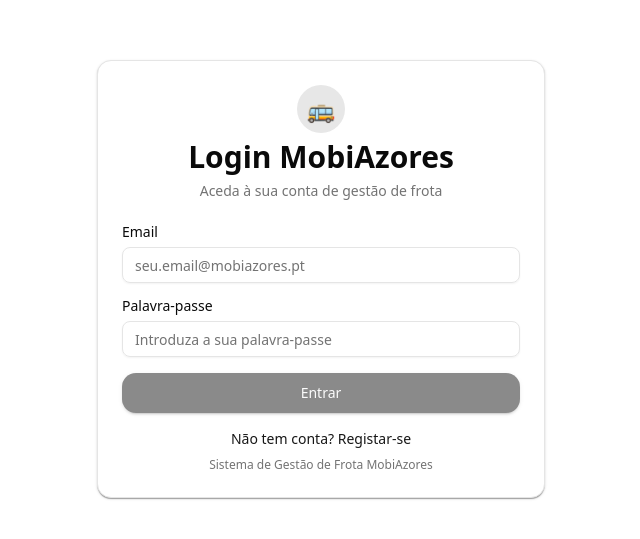
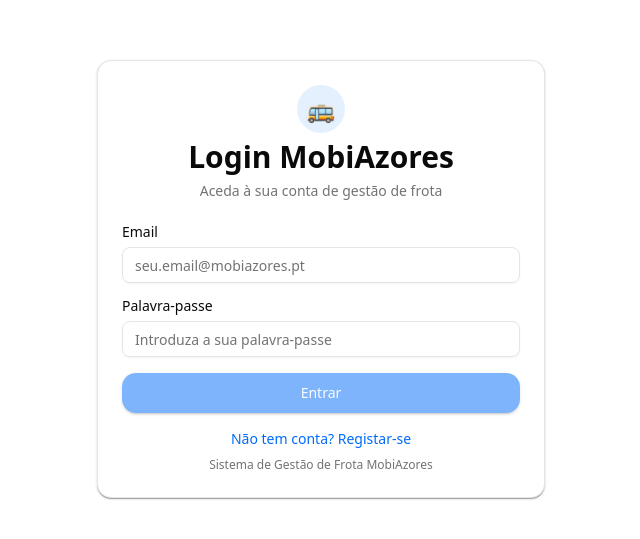
Before and after one commit to Jasuja82/Mobiplus, a Next.js app: page /login in a window 1280 px wide. Shown: the part 121-660 px from the top of the page, without its empty margins (319-959 px from the left). Built offline with nearby package versions, Linux system fonts and the light colour scheme; no server answers.

Commit message:
feat: update UI with brand colors
Apply royal blue and bright red throughout the app for cohesive branding.

#VERCEL_SKIP

Co-authored-by: undefined <undefined+undefined@users.noreply.github.com>

```diff
--- a/app/globals.css
+++ b/app/globals.css
@@ -10,28 +10,32 @@
   --card-foreground: oklch(0.145 0 0);
   --popover: oklch(1 0 0);
   --popover-foreground: oklch(0.145 0 0);
-  --primary: oklch(0.205 0 0);
+  /* Updated primary color to royal blue from brand image */
+  --primary: oklch(0.55 0.25 250);
   --primary-foreground: oklch(0.985 0 0);
   --secondary: oklch(0.97 0 0);
   --secondary-foreground: oklch(0.205 0 0);
   --muted: oklch(0.97 0 0);
   --muted-foreground: oklch(0.556 0 0);
-  --accent: oklch(0.97 0 0);
-  --accent-foreground: oklch(0.205 0 0);
+  /* Updated accent color to bright red from brand image */
+  --accent: oklch(0.62 0.28 25);
+  --accent-foreground: oklch(0.985 0 0);
   --destructive: oklch(0.577 0.245 27.325);
   --destructive-foreground: oklch(0.577 0.245 27.325);
   --border: oklch(0.922 0 0);
   --input: oklch(0.922 0 0);
   --ring: oklch(0.708 0 0);
-  --chart-1: oklch(0.646 0.222 41.116);
-  --chart-2: oklch(0.6 0.118 184.704);
-  --chart-3: oklch(0.398 0.07 227.392);
-  --chart-4: oklch(0.828 0.189 84.429);
-  --chart-5: oklch(0.769 0.188 70.08);
+  /* Updated chart colors to use brand palette */
+  --chart-1: oklch(0.55 0.25 250);
+  --chart-2: oklch(0.62 0.28 25);
+  --chart-3: oklch(0.45 0.2 260);
+  --chart-4: oklch(0.7 0.15 30);
+  --chart-5: oklch(0.35 0.15 240);
   --radius: 0.625rem;
   --sidebar: oklch(0.985 0 0);
   --sidebar-foreground: oklch(0.145 0 0);
-  --sidebar-primary: oklch(0.205 0 0);
+  /* Updated sidebar primary to use brand blue */
+  --sidebar-primary: oklch(0.55 0.25 250);
   --sidebar-primary-foreground: oklch(0.985 0 0);
   --sidebar-accent: oklch(0.97 0 0);
   --sidebar-accent-foreground: oklch(0.205 0 0);
@@ -46,27 +50,31 @@
   --card-foreground: oklch(0.985 0 0);
   --popover: oklch(0.145 0 0);
   --popover-foreground: oklch(0.985 0 0);
-  --primary: oklch(0.985 0 0);
-  --primary-foreground: oklch(0.205 0 0);
+  /* Updated dark mode primary to lighter blue for better contrast */
+  --primary: oklch(0.65 0.25 250);
+  --primary-foreground: oklch(0.145 0 0);
   --secondary: oklch(0.269 0 0);
   --secondary-foreground: oklch(0.985 0 0);
   --muted: oklch(0.269 0 0);
   --muted-foreground: oklch(0.708 0 0);
-  --accent: oklch(0.269 0 0);
-  --accent-foreground: oklch(0.985 0 0);
+  /* Updated dark mode accent to lighter red */
+  --accent: oklch(0.72 0.28 25);
+  --accent-foreground: oklch(0.145 0 0);
   --destructive: oklch(0.396 0.141 25.723);
   --destructive-foreground: oklch(0.637 0.237 25.331);
   --border: oklch(0.269 0 0);
   --input: oklch(0.269 0 0);
   --ring: oklch(0.439 0 0);
-  --chart-1: oklch(0.488 0.243 264.376);
-  --chart-2: oklch(0.696 0.17 162.48);
-  --chart-3: oklch(0.769 0.188 70.08);
-  --chart-4: oklch(0.627 0.265 303.9);
-  --chart-5: oklch(0.645 0.246 16.439);
+  /* Updated dark mode chart colors */
+  --chart-1: oklch(0.65 0.25 250);
+  --chart-2: oklch(0.72 0.28 25);
+  --chart-3: oklch(0.55 0.2 260);
+  --chart-4: oklch(0.8 0.15 30);
+  --chart-5: oklch(0.45 0.15 240);
   --sidebar: oklch(0.205 0 0);
   --sidebar-foreground: oklch(0.985 0 0);
-  --sidebar-primary: oklch(0.488 0.243 264.376);
+  /* Updated dark sidebar primary */
+  --sidebar-primary: oklch(0.65 0.25 250);
   --sidebar-primary-foreground: oklch(0.985 0 0);
   --sidebar-accent: oklch(0.269 0 0);
   --sidebar-accent-foreground: oklch(0.985 0 0);
--- a/components/dashboard/DashboardOverview.tsx
+++ b/components/dashboard/DashboardOverview.tsx
@@ -17,16 +17,16 @@ export function DashboardOverview({ vehicleStats }: DashboardOverviewProps) {
       value: vehicleStats.active,
       description: "Disponíveis para uso",
       icon: Car,
-      bgColor: "bg-green-100",
-      iconColor: "text-green-700",
+      bgColor: "bg-primary/10",
+      iconColor: "text-primary",
     },
     {
       title: "Em Manutenção",
       value: vehicleStats.maintenance,
       description: "Indisponíveis temporariamente",
       icon: Wrench,
-      bgColor: "bg-orange-100",
-      iconColor: "text-orange-700",
+      bgColor: "bg-accent/10",
+      iconColor: "text-accent",
     },
     {
       title: "Inativos",
@@ -41,8 +41,8 @@ export function DashboardOverview({ vehicleStats }: DashboardOverviewProps) {
       value: vehicleStats.total,
       description: "Todos os veículos",
       icon: CheckCircle,
-      bgColor: "bg-blue-100",
-      iconColor: "text-blue-700",
+      bgColor: "bg-primary/5",
+      iconColor: "text-primary/70",
     },
   ]
 
--- a/components/dashboard/RecentActivity.tsx
+++ b/components/dashboard/RecentActivity.tsx
@@ -44,7 +44,7 @@ export function RecentActivity({ refuels }: RecentActivityProps) {
             refuels.map((refuel) => (
               <div key={refuel.id} className="flex items-center justify-between p-3 border rounded-lg">
                 <div className="flex items-center gap-3">
-                  <Fuel className="h-4 w-4 text-blue-600" />
+                  <Fuel className="h-4 w-4 text-primary" />
                   <div>
                     <p className="text-sm font-medium">Abastecimento - {refuel.vehicle?.license_plate}</p>
                     <p className="text-xs text-muted-foreground">
--- a/components/dashboard/UpcomingMaintenance.tsx
+++ b/components/dashboard/UpcomingMaintenance.tsx
@@ -21,7 +21,8 @@ interface UpcomingMaintenanceProps {
 const priorityColors = {
   1: "bg-green-100 text-green-800",
   2: "bg-yellow-100 text-yellow-800",
-  3: "bg-orange-100 text-orange-800",
+  /* Updated high priority to use accent color */
+  3: "bg-accent/10 text-accent",
   4: "bg-red-100 text-red-800",
 }
 
--- a/components/layout/DashboardNav.tsx
+++ b/components/layout/DashboardNav.tsx
@@ -22,8 +22,8 @@ export function DashboardNav() {
     <nav className="w-64 bg-white shadow-sm border-r">
       <div className="p-6">
         <div className="flex items-center gap-2 mb-8">
-          <div className="h-8 w-8 bg-blue-600 rounded-lg flex items-center justify-center">
-            <span className="text-white font-bold text-sm">M</span>
+          <div className="h-8 w-8 bg-primary rounded-lg flex items-center justify-center">
+            <span className="text-primary-foreground font-bold text-sm">M</span>
           </div>
           <span className="font-semibold text-lg">MobiAzores</span>
         </div>
@@ -37,7 +37,8 @@ export function DashboardNav() {
                   href={item.href}
                   className={cn(
                     "flex items-center gap-3 px-3 py-2 rounded-lg text-sm font-medium transition-colors",
-                    isActive ? "bg-blue-50 text-blue-700" : "text-gray-600 hover:text-gray-900 hover:bg-gray-50",
+                    /* Updated active state to use primary color */
+                    isActive ? "bg-primary/10 text-primary" : "text-gray-600 hover:text-gray-900 hover:bg-gray-50",
                   )}
                 >
                   <item.icon className="h-5 w-5" />
```
Also changed, not shown: public/images/brand-colors.png (added).
